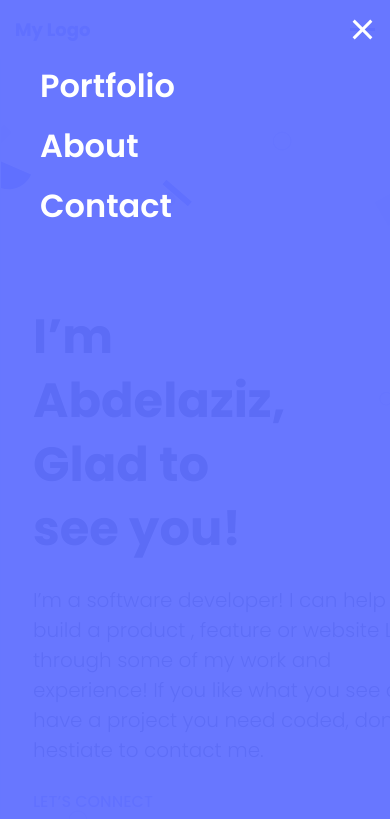
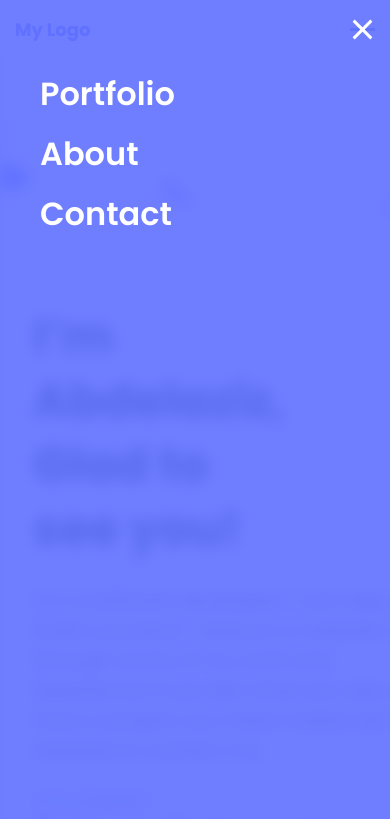
Before and after one commit to AbdelazizSoliman/Menu-mobile, a plain HTML site: page index.html in a window 390 px wide. Both pictures are taken after a click on the element 362 px from the left and 29 px from the top of the page. Shown: the top 819 px of the page. Drawn offline with Linux system fonts and the light colour scheme.

Commit message:
Use figma style

```diff
--- a/index.html
+++ b/index.html
@@ -33,7 +33,7 @@
             </div>
         </nav>
     </header>
-    <main>
+    <main id="blur">
         <!--Front Page-->
         <section class="dev" id="Portfolio">
             <div class="who-am-i">
@@ -174,8 +174,6 @@
                 </section>
             </section>
 
-
-
         <!-- About -->
         <section class="about" id="About">
             <div class="about-child">
--- a/main.js
+++ b/main.js
@@ -2,9 +2,13 @@
 const menuIcon = document.querySelector('.menu-icon');
 const navMenu = document.querySelector('.nav-items');
 const navLinks = document.querySelectorAll('.nav-link');
+const blurs = document.getElementById('blur');
+// const blurs = document.querySelectorAll('.blur');
 menuIcon.addEventListener('click', () => {
   menuIcon.classList.toggle('active');
   navMenu.classList.toggle('active');
+  blurs.classList.toggle('blur');
+//   blurs.classList.create('active');
 });
 
 navLinks.forEach((navLink) => {
--- a/styles.css
+++ b/styles.css
@@ -88,6 +88,10 @@ a {
   opacity: 3;
 }
 
+.blur {
+  filter: blur(8px);
+}
+
 .nav-items {
   display: block;
   position: absolute;
@@ -95,12 +99,12 @@ a {
   top: 0;
   left: -100%;
   line-height: 60px;
-  height: 100vh;
+  height: 400rem;
   font-size: 32px;
   text-align: left;
   font-weight: 600;
-  opacity: 0.95;
-  padding-top: 3.5rem;
+  opacity: 0.9;
+  padding-top: 4rem;
   list-style: none;
 }
 
```
